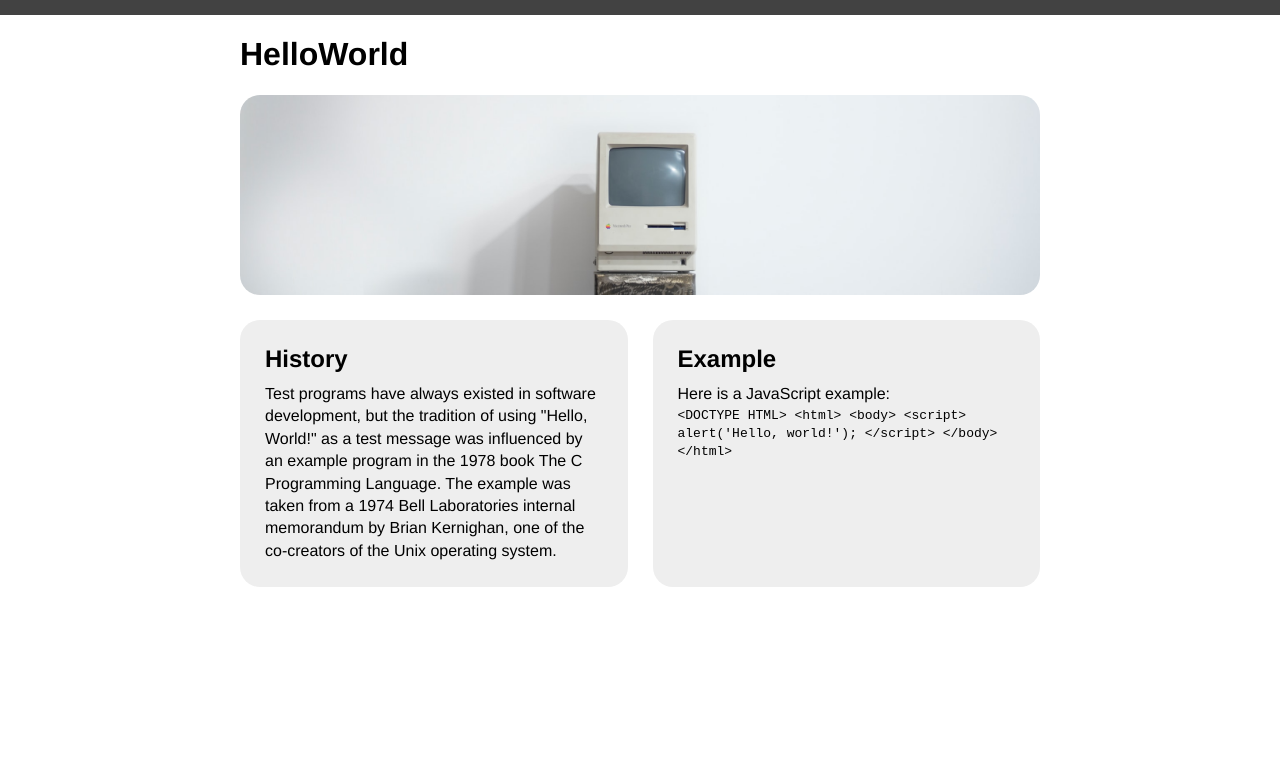
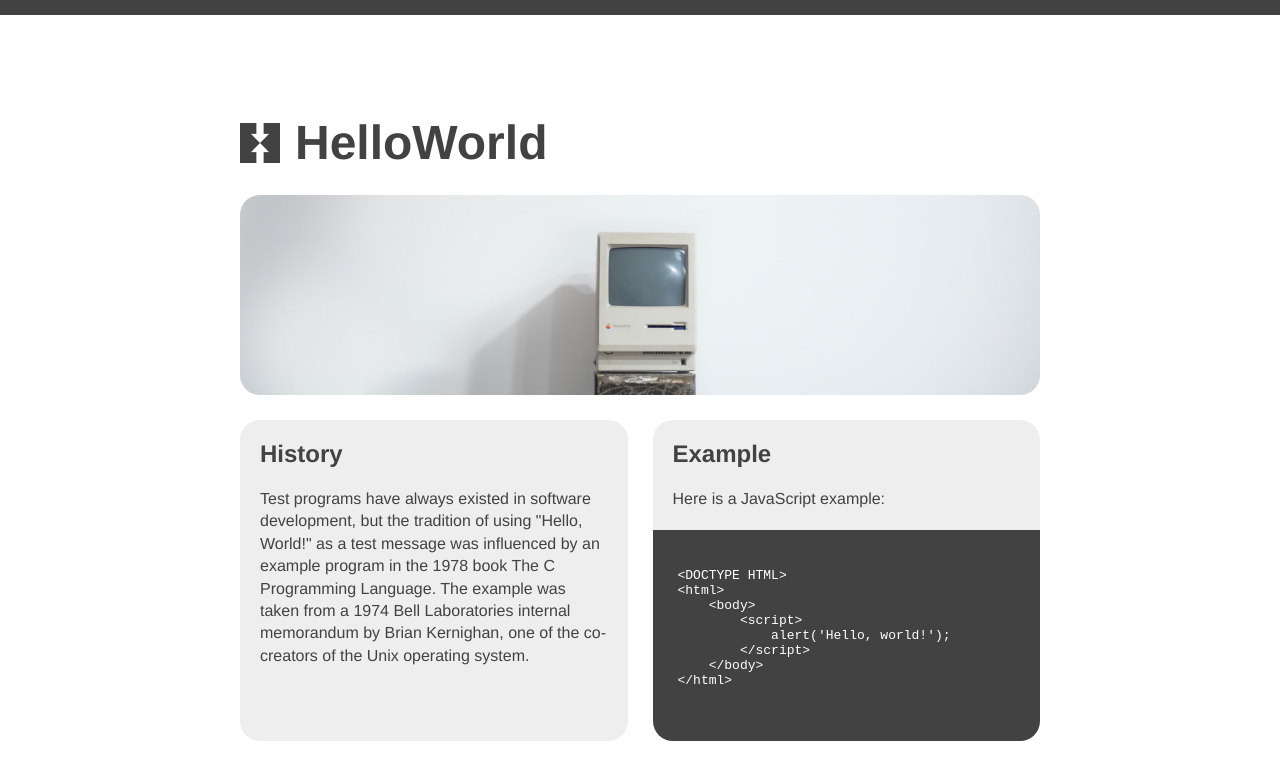
Before and after one commit to koipops/codespaces-demo, a plain HTML site: page index.html in a window 1280 px wide. Drawn offline with Linux system fonts and the light colour scheme.

Commit message:
Updated Finished 6.7

```diff
--- a/index.html
+++ b/index.html
@@ -16,10 +16,13 @@
                 <h2>History</h2>
                 <p>Test programs have always existed in software development, but the tradition of using "Hello, World!" as a test message was influenced by an example program in the 1978 book The C Programming Language. The example was taken from a 1974 Bell Laboratories internal memorandum by Brian Kernighan, one of the co-creators of the Unix operating system.</p>
             </section>
-            <section>
+            <section class="with-code">
+                <div class="code-copy">
                     <h2>Example</h2>
                     <p>Here is a JavaScript example:</p>
-                <code>
+                </div>
+                <div class="code-html">
+                    <code><pre>
 &lt;DOCTYPE HTML&gt;
 &lt;html&gt;
     &lt;body&gt;
@@ -28,7 +31,8 @@
         &lt;/script&gt;
     &lt;/body&gt;
 &lt;/html&gt;
-                </code>
+                    </pre></code>
+                </div>
             </section>
         </div>
     </main>
--- a/screen.css
+++ b/screen.css
@@ -5,6 +5,7 @@ body {
     font-family: Helvetica, sans-serif;
     border-top: 15px solid #424242;
     margin: 0 auto;
+    color: #424242;
 }
 
 main {
@@ -29,13 +30,42 @@ main {
     flex-grow: 1;
     flex-basis: 0;
     background: #eee;
-    padding: 25px;
     border-radius: 20px;
     margin-top: 25px;
 }
 
+.details section p {
+    margin: 20px;
+}
+
+.details section h2 {
+    margin: 20px;
+}
+
+.details section.with-code {
+    padding: 0;
+}
+
+div.code-html {
+    padding: 25px;
+    background: #424242;
+    color: #fff;
+    border-bottom-left-radius: 20px;
+    border-bottom-right-radius: 20px;
+}
+
 img {
     width: 100%;
+}
+
+h1 {
+    background-image: url("image/Logo.png");
+    background-repeat: no-repeat;
+    background-size: 40px;
+    background-position: center left;
+    font-size: 3em;
+    padding-left: 55px;
+    margin: 100px 0 25px 0;
 }
 
 h2 {
```
Lines whose indentation alone changed are shown as unchanged.
